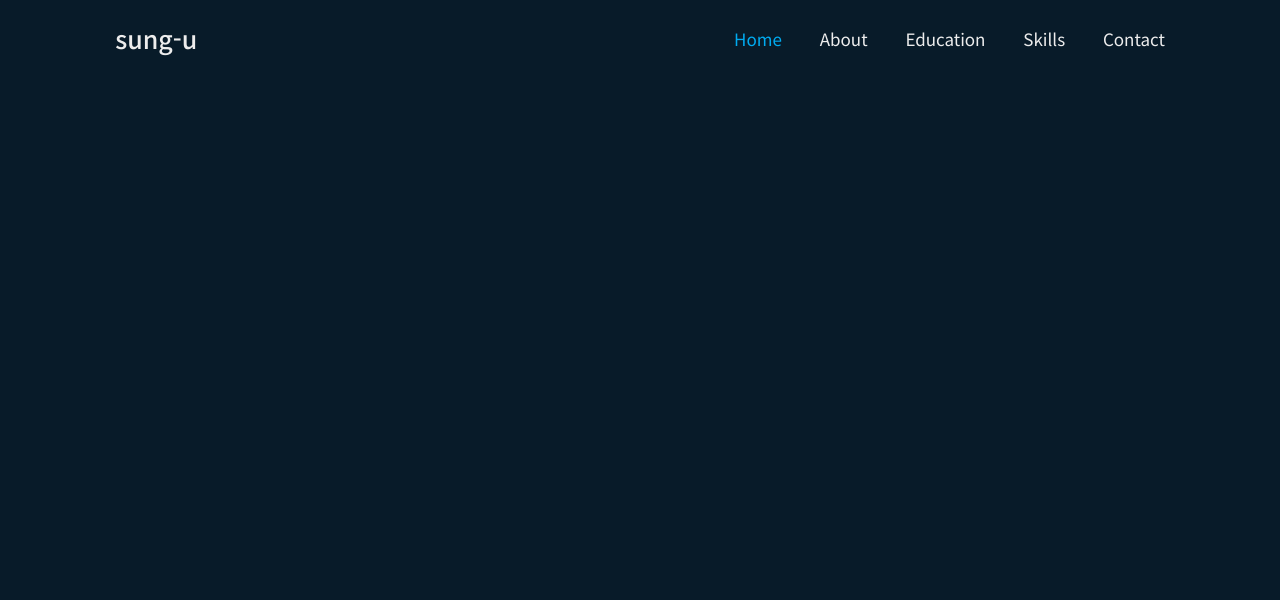
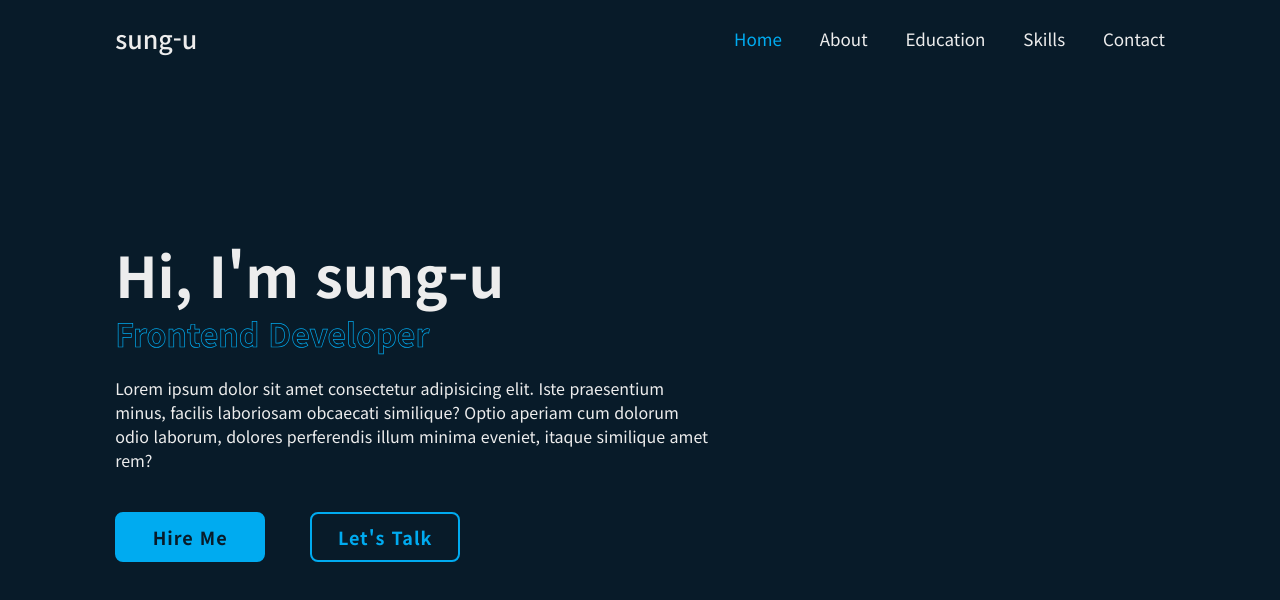
Before and after one commit to swJaNG12/Responsive-Portfolio-Website, a plain HTML site: page index.html in a window 1280 px wide. Drawn offline with nearby package versions, Linux system fonts and the light colour scheme.

Commit message:
💄Style : home content 스타일 작업

```diff
--- a/css/style.css
+++ b/css/style.css
@@ -26,7 +26,7 @@ html {
 }
 
 body {
-  background: var(--bg-color);
+  background-color: var(--bg-color);
   color: var(--text-color);
 }
 
@@ -67,3 +67,101 @@ body {
   cursor: pointer;
   display: none;
 }
+
+section {
+  min-height: 100vh;
+  padding: 10rem 9% 2rem;
+}
+
+.home {
+  display: flex;
+  align-items: center;
+  padding: 0 9%;
+}
+
+.home-content {
+  max-width: 60rem;
+}
+
+.home-content h1 {
+  font-size: 5.6rem;
+  font-weight: 700;
+  line-height: 1.3;
+}
+
+.home-content .text-animate {
+  position: relative;
+  width: 32.8rem;
+}
+
+.home-content .text-animate h3 {
+  font-size: 3.2rem;
+  font-weight: 700;
+  color: transparent;
+  -webkit-text-stroke: 0.7px var(--main-color);
+}
+
+.home-content p {
+  font-size: 1.6rem;
+  margin: 2rem 0 4rem;
+}
+
+.btn-box {
+  position: relative;
+  display: flex;
+  justify-content: space-between;
+  width: 34.5rem;
+  height: 5rem;
+}
+
+.btn-box .btn {
+  position: relative;
+  display: inline-flex;
+  justify-content: center;
+  align-items: center;
+  width: 15rem;
+  height: 100%;
+  background-color: var(--main-color);
+  border: 0.2rem solid var(--main-color);
+  border-radius: 0.8rem;
+  font-size: 1.8rem;
+  font-weight: 600;
+  letter-spacing: 0.1rem;
+  color: var(--bg-color);
+  z-index: 1;
+  overflow: hidden;
+  transition: 0.5s;
+}
+
+.btn-box .btn:hover {
+  color: var(--main-color);
+}
+
+.btn-box .btn:nth-child(2) {
+  background-color: transparent;
+  color: var(--main-color);
+}
+
+.btn-box .btn:nth-child(2):hover {
+  color: var(--bg-color);
+}
+
+.btn-box .btn:nth-child(2)::before {
+  background-color: var(--main-color);
+}
+
+.btn-box .btn:before {
+  content: "";
+  position: absolute;
+  top: 0;
+  left: 0;
+  width: 0;
+  height: 100%;
+  background-color: var(--bg-color);
+  z-index: -1;
+  transition: 0.5s;
+}
+
+.btn-box .btn:hover::before {
+  width: 100%;
+}
--- a/index.html
+++ b/index.html
@@ -30,6 +30,27 @@
       </nav>
     </header>
 
+    <!-- home section -->
+    <section class="home" id="home">
+      <div class="home-content">
+        <h1>Hi, I'm <span>sung-u</span></h1>
+        <div class="text-animate">
+          <h3>Frontend Developer</h3>
+        </div>
+        <p>
+          Lorem ipsum dolor sit amet consectetur adipisicing elit. Iste
+          praesentium minus, facilis laboriosam obcaecati similique? Optio
+          aperiam cum dolorum odio laborum, dolores perferendis illum minima
+          eveniet, itaque similique amet rem?
+        </p>
+
+        <div class="btn-box">
+          <a href="#" class="btn">Hire Me</a>
+          <a href="#" class="btn">Let's Talk</a>
+        </div>
+      </div>
+    </section>
+
     <script src="js/script.js"></script>
   </body>
 </html>
```
